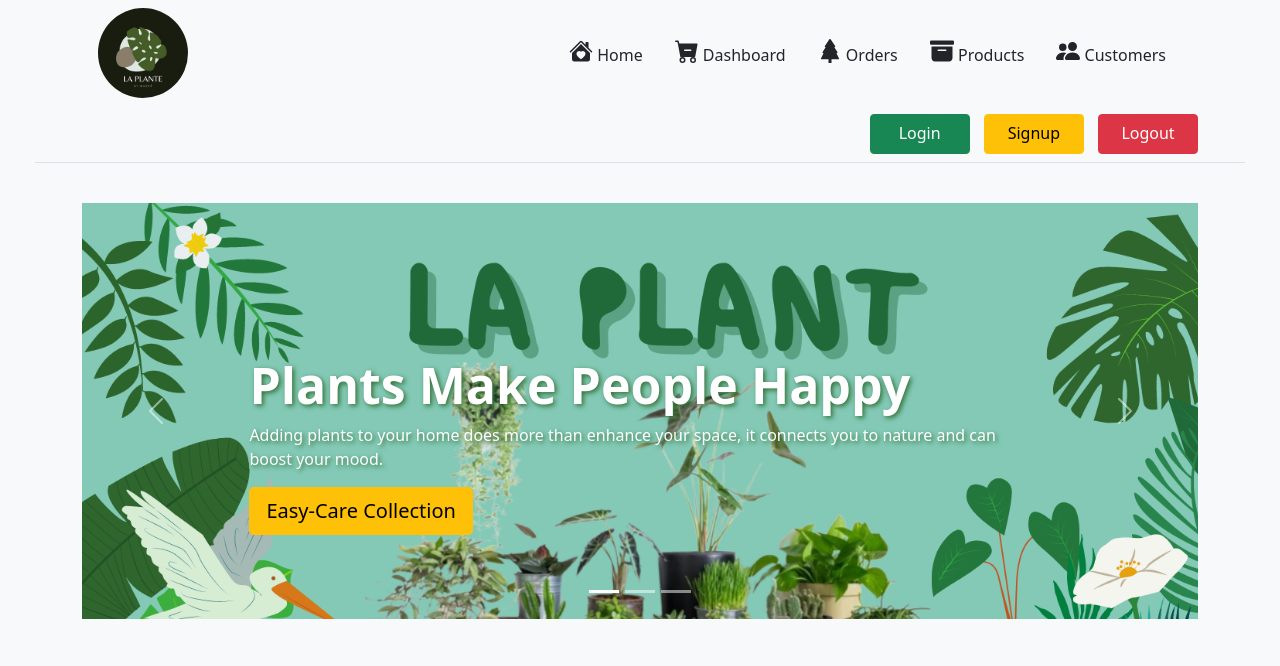
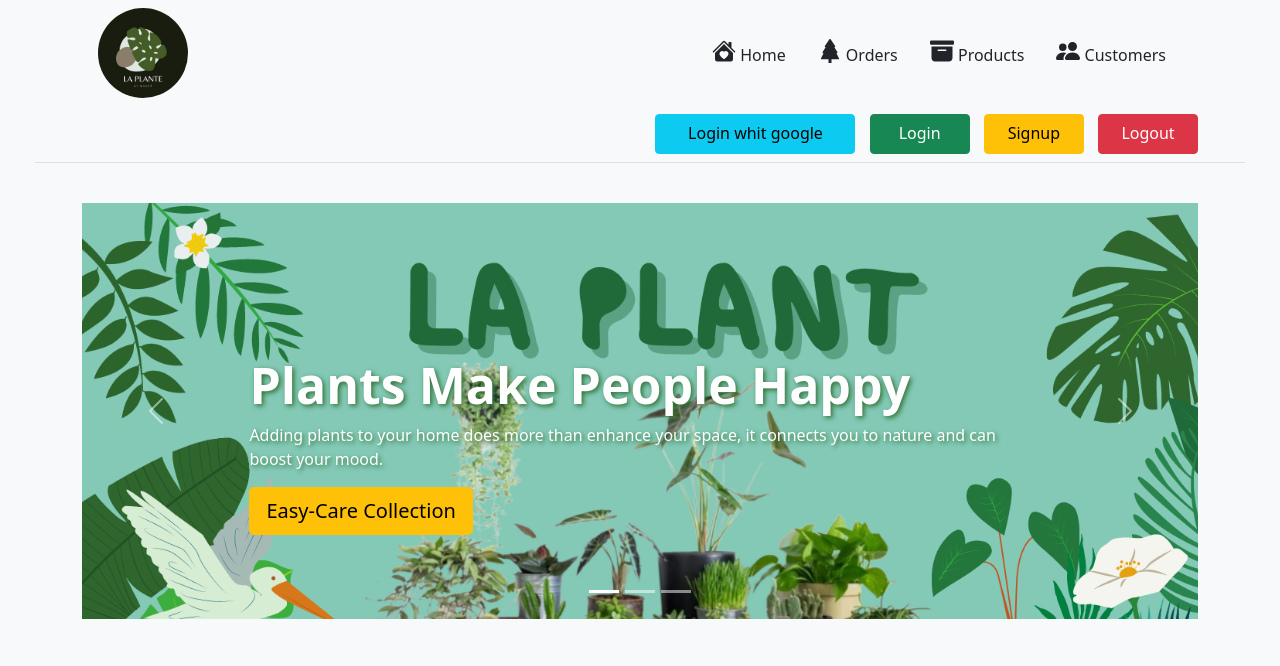
Before and after one commit to kittikhun1910/Webapp, a Flask app: page / in a window 1280 px wide. Shown: the top 666 px of the page. Run offline with Flask 2, Linux system fonts and the light colour scheme; some libraries are stand-ins or nearby versions.

Commit message:
del button&add button login google

```diff
--- a/myapp/templates/layout.html
+++ b/myapp/templates/layout.html
@@ -68,23 +68,6 @@
                   </a>
                 </li>
                 <li>
-                  <a href="#" class="nav-link text-dark">
-                    <svg
-                      xmlns="http://www.w3.org/2000/svg"
-                      width="24px"
-                      height="24px"
-                      fill="currentColor"
-                      class="bi bi-cart-dash-fill"
-                      viewBox="0 0 16 16"
-                    >
-                      <path
-                        d="M.5 1a.5.5 0 0 0 0 1h1.11l.401 1.607 1.498 7.985A.5.5 0 0 0 4 12h1a2 2 0 1 0 0 4 2 2 0 0 0 0-4h7a2 2 0 1 0 0 4 2 2 0 0 0 0-4h1a.5.5 0 0 0 .491-.408l1.5-8A.5.5 0 0 0 14.5 3H2.89l-.405-1.621A.5.5 0 0 0 2 1H.5zM6 14a1 1 0 1 1-2 0 1 1 0 0 1 2 0zm7 0a1 1 0 1 1-2 0 1 1 0 0 1 2 0zM6.5 7h4a.5.5 0 0 1 0 1h-4a.5.5 0 0 1 0-1z"
-                      />
-                    </svg>
-                    Dashboard
-                  </a>
-                </li>
-                <li>
                   <a href="/plant" class="nav-link text-dark">
                     <svg
                       xmlns="http://www.w3.org/2000/svg"
@@ -149,10 +132,17 @@
             <form class="col-12 col-lg-auto mb-2 mb-lg-0 me-lg-auto"></form>
             <div class="text-end">
               <a
+                href="/logined"
+                type="button"
+                class="btn btn-info"
+                style="height: 40px; width: 200px"
+                >Login whit google </a
+              >
+              <a
                 href="/logining"
                 type="button"
                 class="btn btn-success"
-                style="height: 40px; width: 100px"
+                style="height: 40px; width: 100px; margin-left: 10px;"
                 >Login</a
               >
               <a
```
